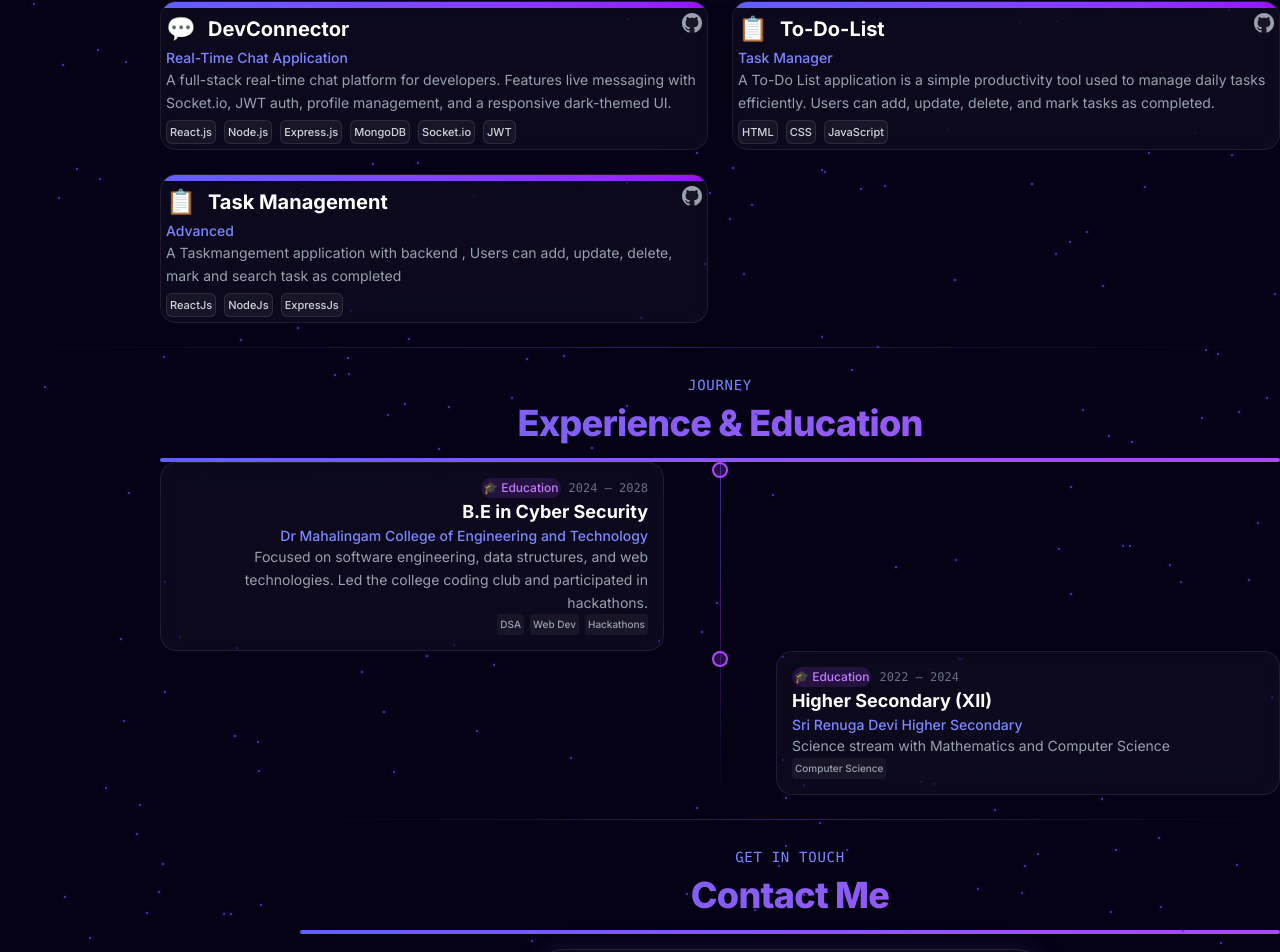
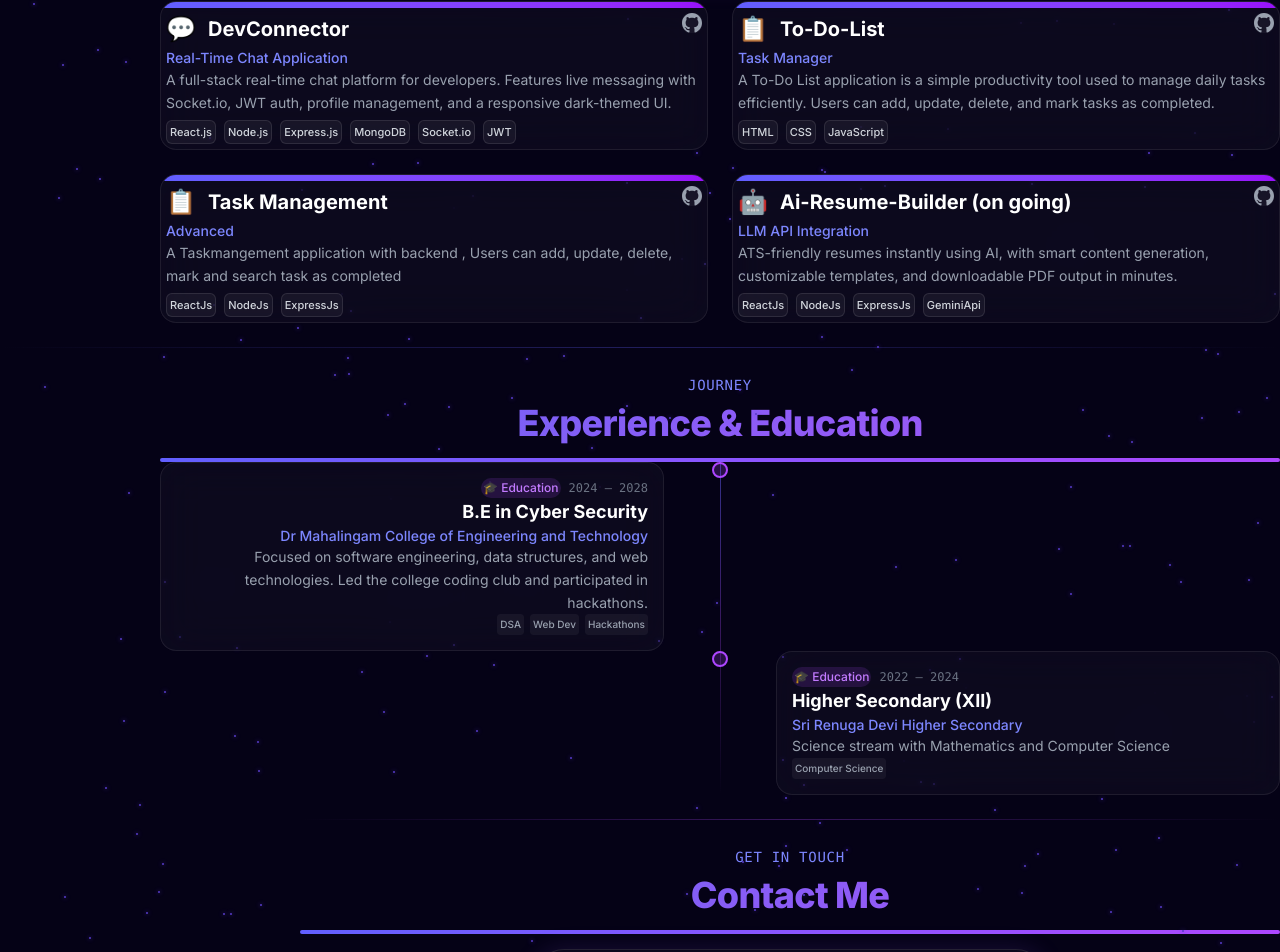
Before and after one commit to Akash-K973/Portfolio, a React (Vite) app: page / in a window 1280 px wide. Shown: the part 1925-2877 px from the top of the page. Built offline with nearby package versions, Linux system fonts and the light colour scheme.

Commit message:
Projects update

```diff
--- a/src/components/Projects.jsx
+++ b/src/components/Projects.jsx
@@ -29,6 +29,15 @@ const projects = [
     gradient:"from-indigo-500 to-purple-600",
     emoji:"📋",
   },
+  {
+    title:"Ai-Resume-Builder (on going)",
+    subtitle:"LLM API Integration",
+    description:"ATS-friendly resumes instantly using AI, with smart content generation, customizable templates, and downloadable PDF output in minutes.",
+    tech:["ReactJs","NodeJs","ExpressJs","GeminiApi"],
+    github:"https://github.com/Akash-K973/Ai-Resume-Builder",
+    gradient:"from-indigo-500 to-purple-600",
+    emoji:"🤖"
+  }
 ];
 
 const dots = Array.from({ length: 100 }, () => ({
```
